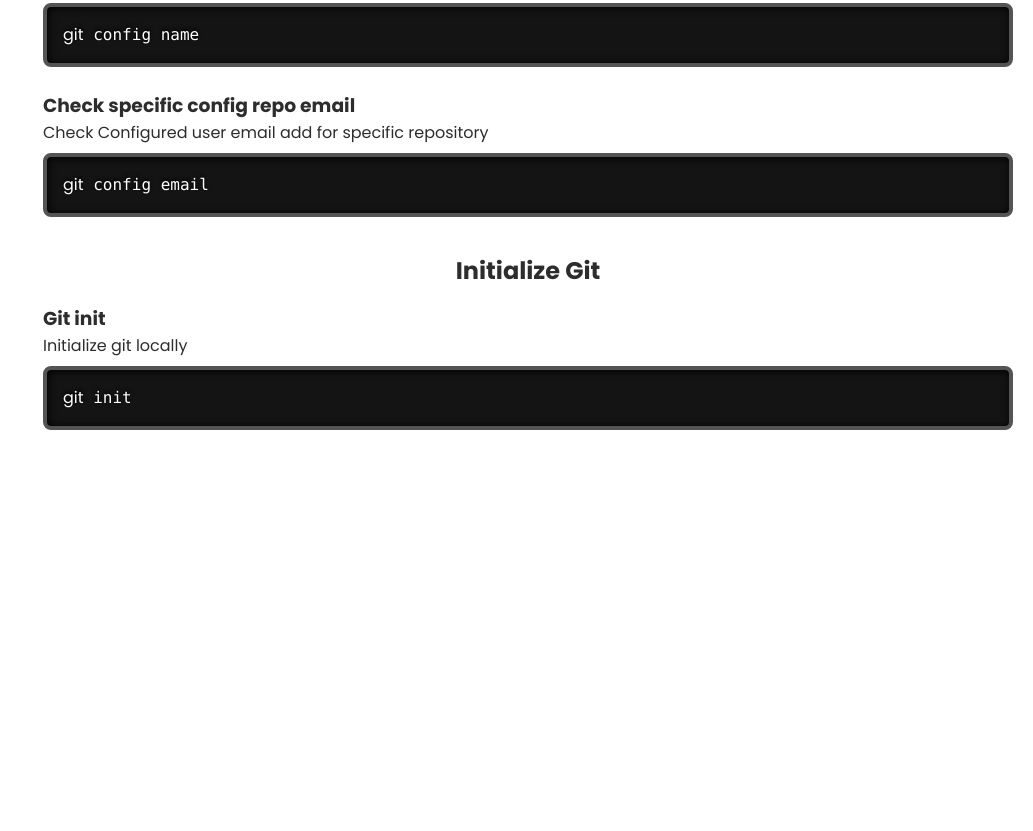
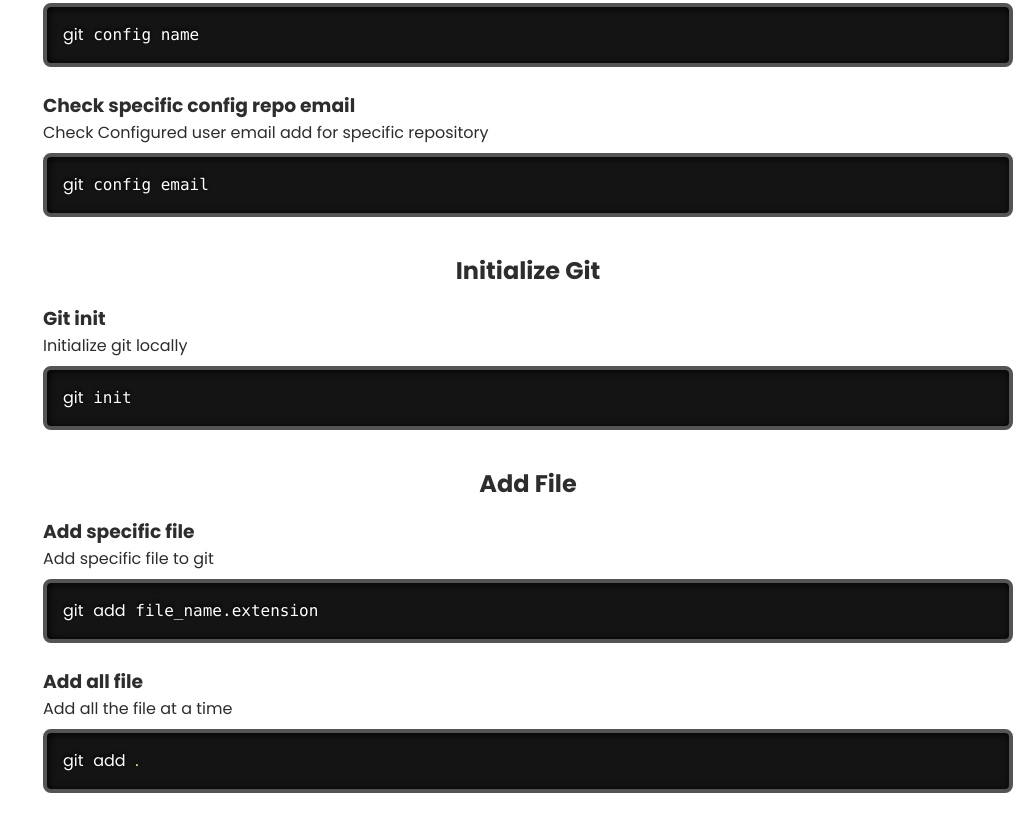
Before and after one commit to atsuchak/MyCodeSheet, a plain HTML site: page index.html in a window 1280 px wide. Shown: the part 1233-2064 px from the top of the page, without its empty margins (247-1280 px from the left). Before the commit the page ends 1703 px from the top, so only its background shows below. Drawn offline with Linux system fonts and the light colour scheme.

```diff
--- a/index.html
+++ b/index.html
@@ -40,9 +40,11 @@
 
         <h3><a href="#git-content">Git</a><span class="toggle-arrow collapsed"></span></h3>
         <ul>
-            <li data-value="addGitConfig">Add Config details</li>
-            <li data-value="checkGitConfig">Check Config details</li>
+            <li data-value="addGitConfig">Add Config Details</li>
+            <li data-value="checkGitConfig">Check Config Details</li>
             <li data-value="gitInit">Initialize Git</li>
+            <li data-value="addGit">Git Add</li>
+
         </ul>
 
         <h3>HTML <span class="toggle-arrow collapsed"></span></h3>
@@ -97,11 +99,22 @@
                 <p>Check Configured user email add for specific repository</p>
                 <pre class="language-bash"><code>git config email</code></pre>
             </section>
+
             <section id="gitInit">
                 <h2 class="main-content-title">Initialize Git</h2>
                 <h3>Git init</h3>
                 <p>Initialize git locally</p>
                 <pre class="language-bash"><code>git init</code></pre>
+            </section>
+
+            <section id="addGit">
+                <h2 class="main-content-title">Add File</h2>
+                <h3>Add specific file</h3>
+                <p>Add specific file to git</p>
+                <pre class="language-bash"><code>git add file_name.extension</code></pre>
+                <h3>Add all file</h3>
+                <p>Add all the file at a time</p>
+                <pre class="language-bash"><code>git add .</code></pre>
             </section>
 
         </section>
```
